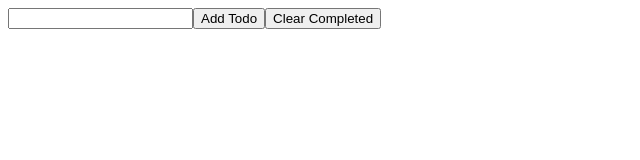
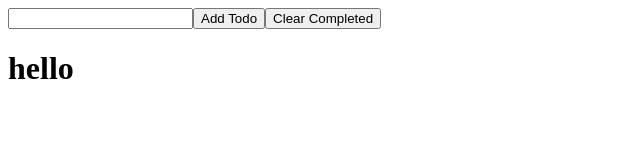
Before and after one commit to bdurbcs6/react-todo, a React (Create React App) app: page / in a window 1280 px wide. Shown: the top 160 px of the page, without its empty margins (0-640 px from the left). Built offline with nearby package versions, Linux system fonts and the light colour scheme.

Commit message:
working with setting up todo and todos component

```diff
--- a/src/App.js
+++ b/src/App.js
@@ -1,5 +1,6 @@
 import React from 'react';
 import TodoForm from './components/TodoComponents/TodoForm';
+import TodoList from './components/TodoComponents/TodoList';
 
 class App extends React.Component {
   constructor(props) {
@@ -16,7 +17,7 @@ class App extends React.Component {
     return (
       <div>
       <TodoForm />
-        <h2>{this.state.todos.task}</h2>
+      <TodoList />
       </div>
     );
   }
--- a/src/components/TodoComponents/Todo.js
+++ b/src/components/TodoComponents/Todo.js
@@ -1 +1,11 @@
 import React from 'react';
+
+const Todo = props => {
+  return (
+    <div>
+      {props.task}
+    </div>
+  )
+}
+
+export default Todo;
--- a/src/components/TodoComponents/TodoList.js
+++ b/src/components/TodoComponents/TodoList.js
@@ -1,2 +1,14 @@
-// your components will all go in this `component` directory.
-// feel free to change this component.js into TodoList.js
+import React from 'react';
+import Todo from './Todo';
+
+const TodoList = props => {
+  return (
+    <h1>hello</h1>
+    // <ul>{props.todo.map(todo, i => {
+    //   return <li key={i}>{todo}</li>
+    //   })}
+    // </ul>
+  )
+}
+
+export default TodoList;
```
